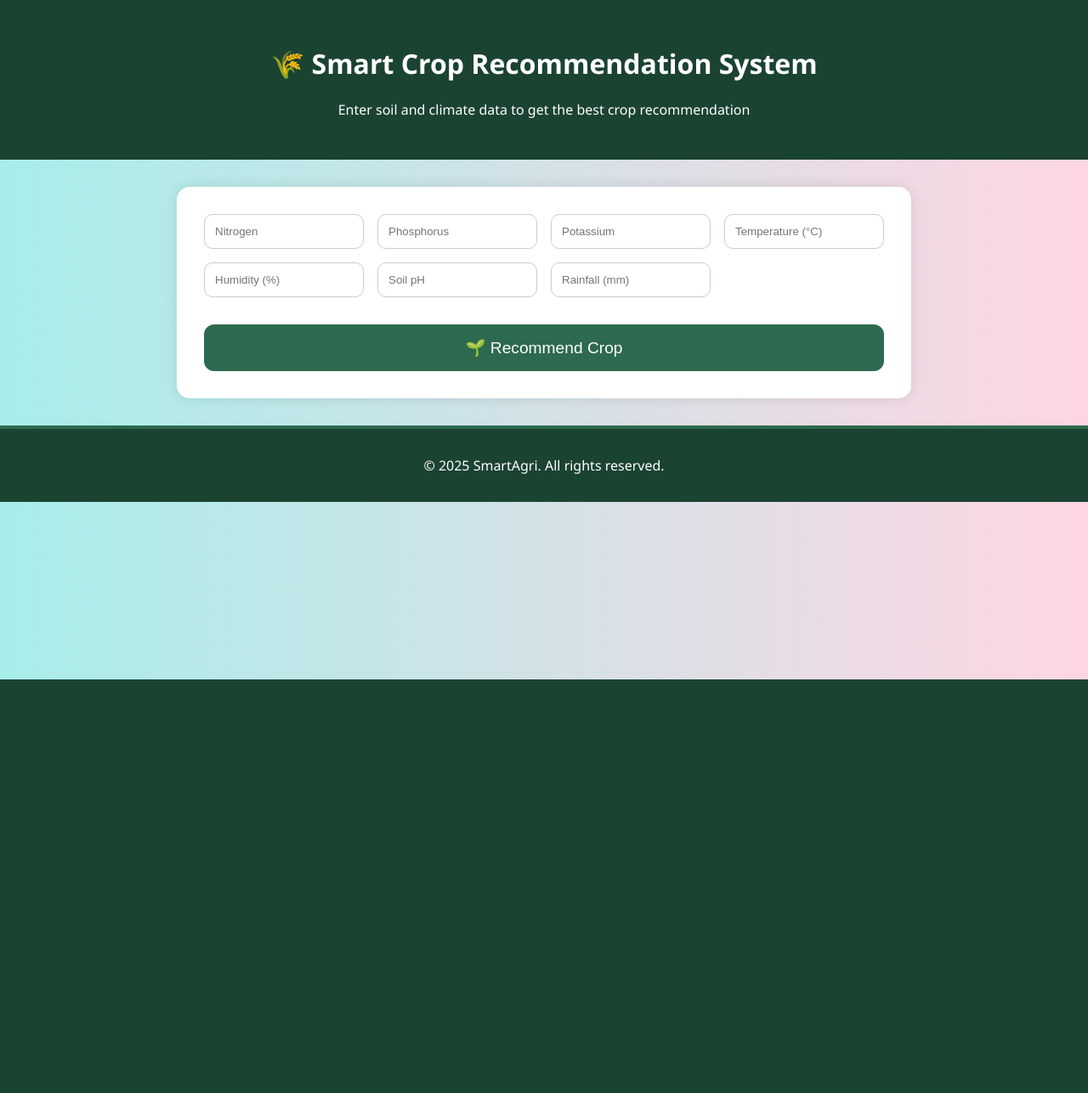
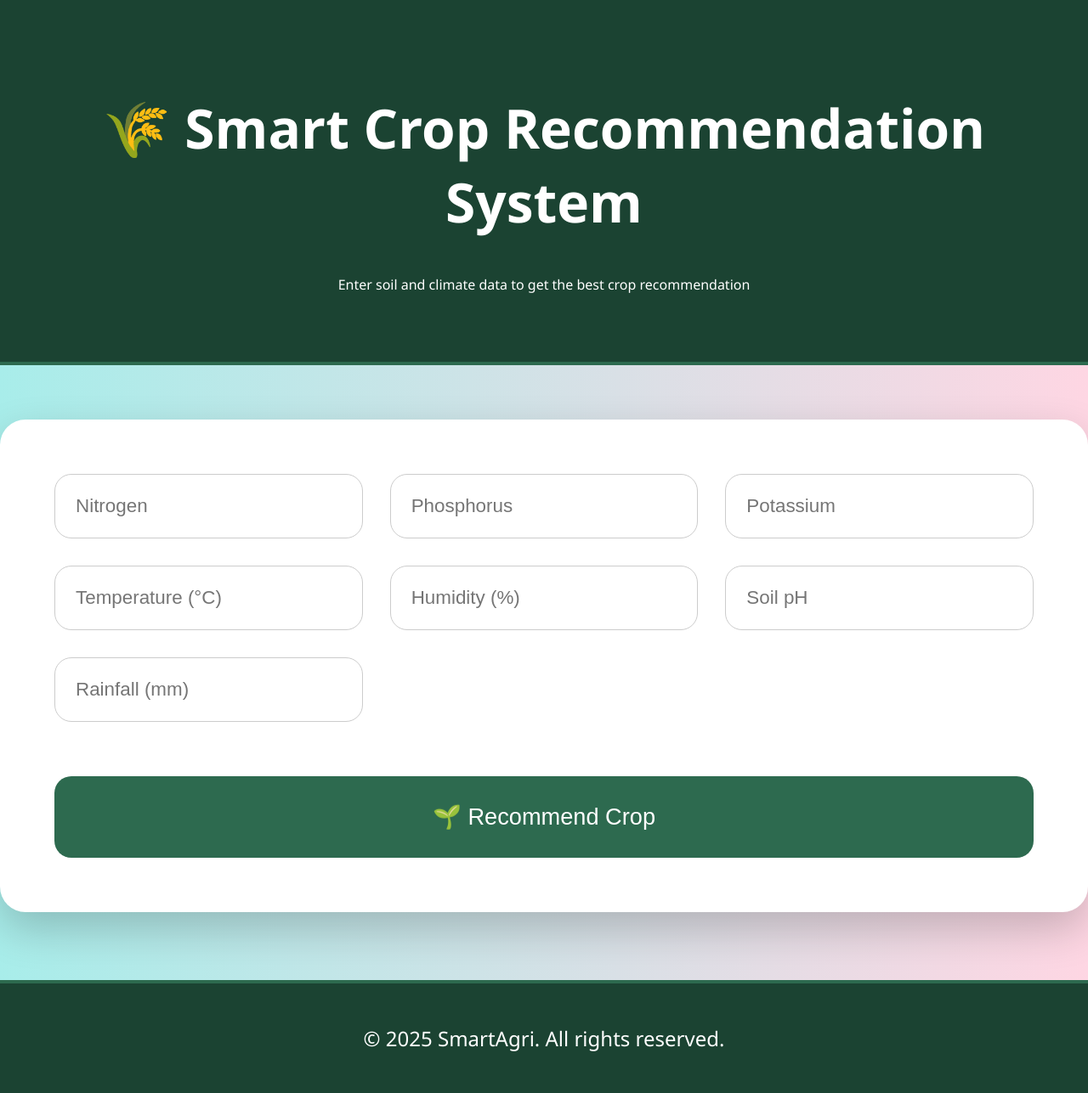
Before and after one commit to yadavabhishekz/Crop-recommendation-system, a Flask app: page / in a window 1280 px wide. Shown: the whole page at 85% size. Before the commit the page ends 800 px from the top, so only its background shows below. Run offline with Flask 3, Linux system fonts and the light colour scheme; parts of the project's set-up code (start-up, migrations or seed data) failed here and were passed over.

Commit message:
css updated

```diff
--- a/static/css/style.css
+++ b/static/css/style.css
@@ -8,67 +8,90 @@ body {
 header {
     background: #1b4332;
     color: white;
-    padding: 2rem 1rem;
+    padding: 4rem 2rem; /* Increased padding for header */
     text-align: center;
+    border-bottom: 4px solid #2d6a4f;
+}
+
+header h1 {
+    font-size: 4rem; /* Even larger header text */
+    font-weight: bold;
 }
 
 main {
-    max-width: 800px;
-    margin: 2rem auto;
+    max-width: 1200px; /* Increased max-width for a wider content area */
+    margin: 4rem auto; /* Increased top and bottom margins */
     background: white;
-    border-radius: 15px;
-    padding: 2rem;
-    box-shadow: 0 0 15px rgba(0,0,0,0.1);
+    border-radius: 30px; /* Larger border radius for a more rounded container */
+    padding: 4rem; /* Even more padding for a spacious feel */
+    box-shadow: 0 20px 50px rgba(0, 0, 0, 0.2); /* Stronger shadow for depth */
 }
 
 .form-grid {
     display: grid;
-    grid-template-columns: repeat(auto-fit, minmax(180px, 1fr));
-    gap: 1rem;
-    margin-bottom: 2rem;
+    grid-template-columns: repeat(auto-fit, minmax(300px, 1fr)); /* Even larger input fields */
+    gap: 2rem;
+    margin-bottom: 4rem; /* Increased space below the form grid */
 }
 
 input {
-    padding: 0.75rem;
+    padding: 1.5rem;
     border: 1px solid #ccc;
-    border-radius: 10px;
+    border-radius: 20px; /* Larger border radius */
+    font-size: 1.4rem; /* Larger font for inputs */
+    width: 100%;
+    box-sizing: border-box;
+    transition: border-color 0.3s;
+}
+
+input:focus {
+    border-color: #2d6a4f;
+    outline: none;
 }
 
 button {
     display: block;
     width: 100%;
-    padding: 1rem;
+    padding: 2rem; /* Larger button */
     background: #2d6a4f;
     color: white;
-    font-size: 1.2rem;
+    font-size: 1.7rem; /* Larger button text */
     border: none;
-    border-radius: 12px;
+    border-radius: 20px; /* Larger border radius */
     cursor: pointer;
-    transition: background 0.3s;
+    transition: background 0.3s, transform 0.3s;
 }
 
 button:hover {
     background: #1b4332;
+    transform: scale(1.15); /* Larger hover scale effect */
 }
 
 .result-card {
     text-align: center;
-    margin-top: 2rem;
-    padding: 1rem;
+    margin-top: 4rem; /* Increased space above the result card */
+    padding: 2.5rem;
     background: #f8f9fa;
-    border-radius: 10px;
+    border-radius: 20px;
+    box-shadow: 0 15px 40px rgba(0, 0, 0, 0.15);
 }
 
 .result-card img {
-    width: 60px;
+    width: 120px; /* Larger image size */
     height: auto;
+    margin-bottom: 2rem; /* More space below the image */
 }
 
 footer {
     text-align: center;
-    padding: 1rem;
+    padding: 3rem; /* Even more padding for footer */
     background: #1b4332;
     color: white;
-    margin-top: 2rem;
+    margin-top: 5rem; /* Increased space above footer */
     border-top: 4px solid #2d6a4f;
 }
+
+footer p {
+    font-size: 1.5rem; /* Larger footer text */
+    margin: 0;
+}
```
